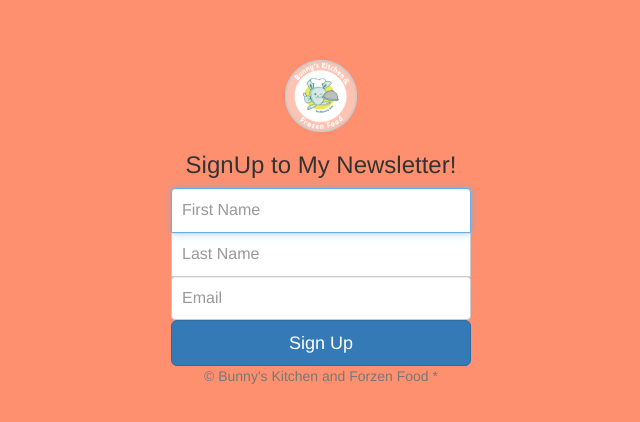
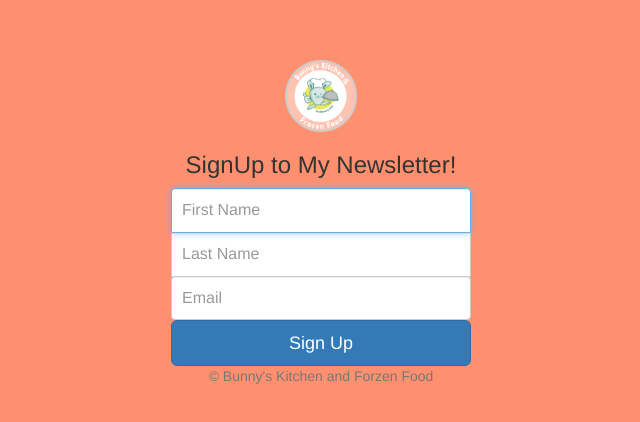
Before and after one commit to muhalfatih20/testing, a website: page signup.html in a window 1280 px wide. Shown: the part 172-594 px from the top of the page, 319-959 px from the left. Drawn offline with nearby package versions, Linux system fonts and the light colour scheme.

Commit message:
to new repo 1

```diff
--- a/signup.html
+++ b/signup.html
@@ -33,7 +33,7 @@
 
 
       <button class="btn btn-lg btn-primary btn-block" type="submit">Sign Up</button>
-      <p class="mt-5 mb-3 text-muted">&copy Bunny's Kitchen and Forzen Food *</p>
+      <p class="mt-5 mb-3 text-muted">&copy Bunny's Kitchen and Forzen Food</p>
 </form>
 </body>
 </html>
```
